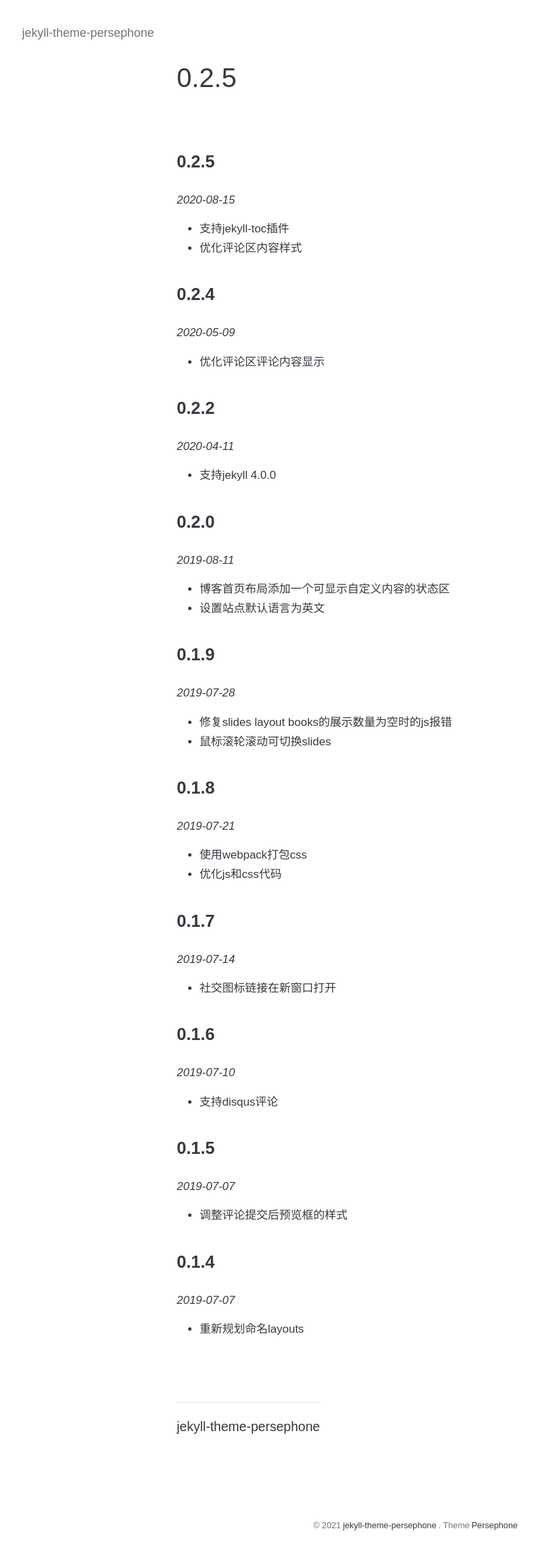
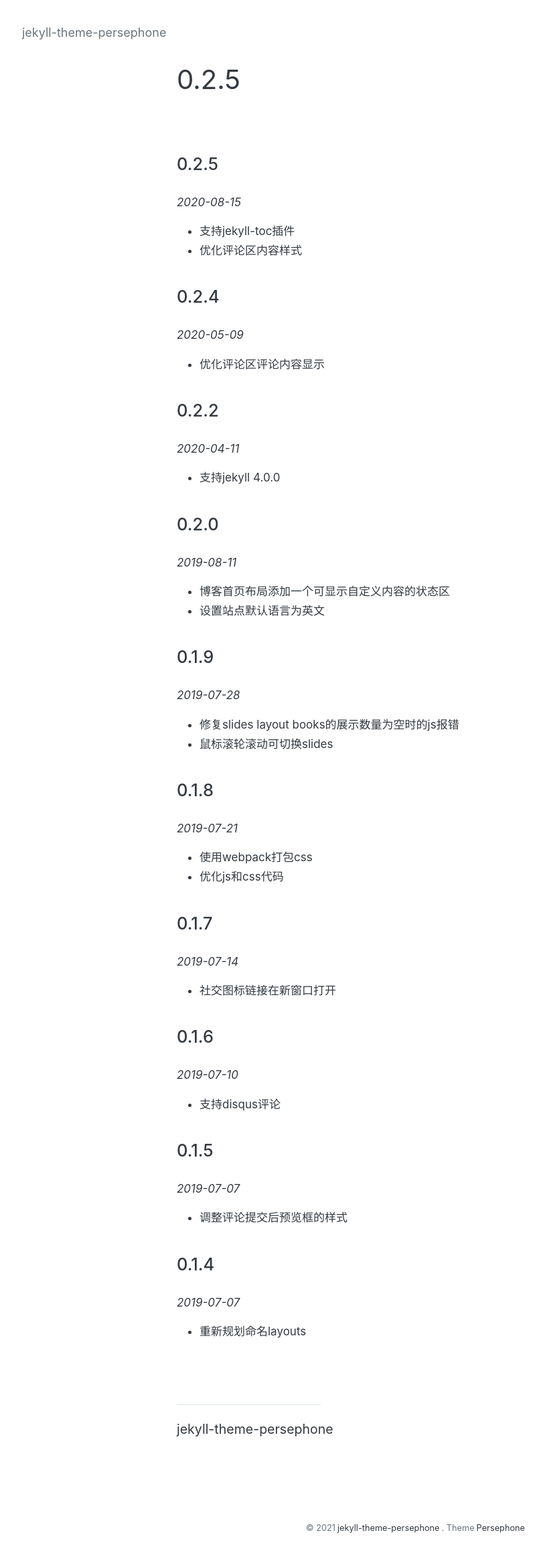
Before and after one commit to erlzhang/jekyll-theme-persephone, a Jekyll site: the page built from CHANGELOG.md, in a window 1280 px wide. Shown: the whole page at 67% size, without its empty margins (18-832 px from the left). Built offline with Jekyll 4.4.1, drawn with Linux system fonts in a browser that asks for light colours; our own code applies the rules of GitHub Pages for plain Markdown files.

Commit message:
optimize

```diff
--- a/src/css/persephone/_common.scss
+++ b/src/css/persephone/_common.scss
@@ -6,7 +6,7 @@
 	box-sizing: border-box;
 }
 body, html {
-  font-family: "Microsoft YaHei", "微软雅黑", "宋体", STXihei, "华文细黑", Arial, Verdana, arial, sans-serif;
+  font-family: apple-system, BlinkMacSystemFont, "Segoe UI", Helvetica, "Apple Color Emoji", Arial, sans-serif, "Segoe UI Emoji", "Segoe UI Symbol", "Microsoft YaHei", "微软雅黑", "宋体", STXihei, "华文细黑", Arial, Verdana, arial, sans-serif;
 	width: 100%;
 	background-color: var(--bg-color);
   color: var(--dark);
--- a/src/css/persephone/_content.scss
+++ b/src/css/persephone/_content.scss
@@ -4,6 +4,8 @@
   overflow: hidden;
   color: var(--dark);
   line-height: 1.7;
+  text-align: justify;
+  text-justify: inter-word;
   /* Printing */
   /* Typography */
   /* Spacing */
--- a/src/css/persephone/_header.scss
+++ b/src/css/persephone/_header.scss
@@ -42,13 +42,13 @@
   right: 3rem;
   left: auto;
 }
-.sidebar-right .logo h1 {
+.sidebar-right .logo img + h1 {
   left: auto;
   right: calc(30px + 1rem);
   transform: translateX(20px);
   text-align: right;
 }
-.sidebar-right .logo:hover h1 {
+.sidebar-right .logo:hover img + h1 {
   transform: none;
 }
 .sidebar__toggler span {
```
Also changed, not shown: assets/main.css.
